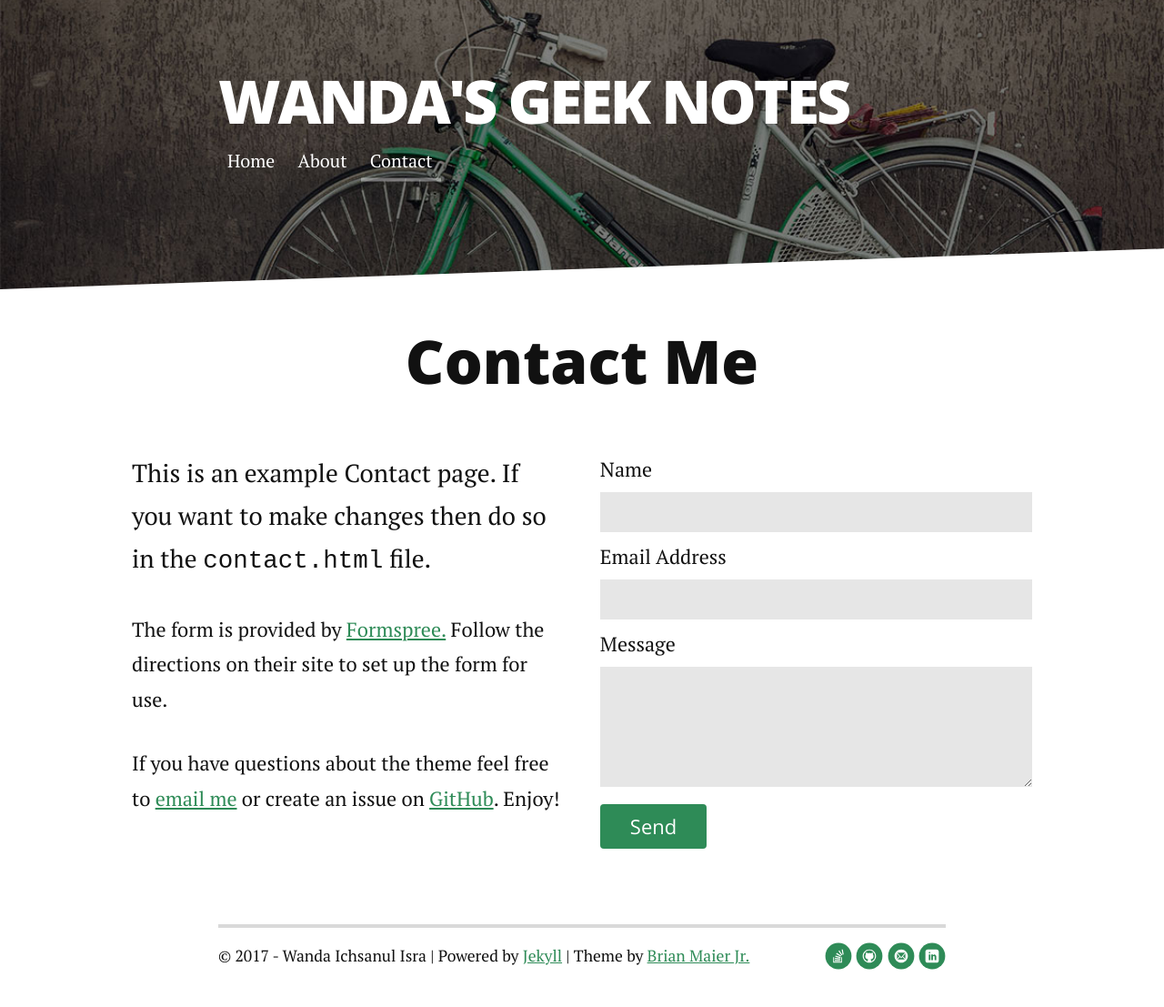
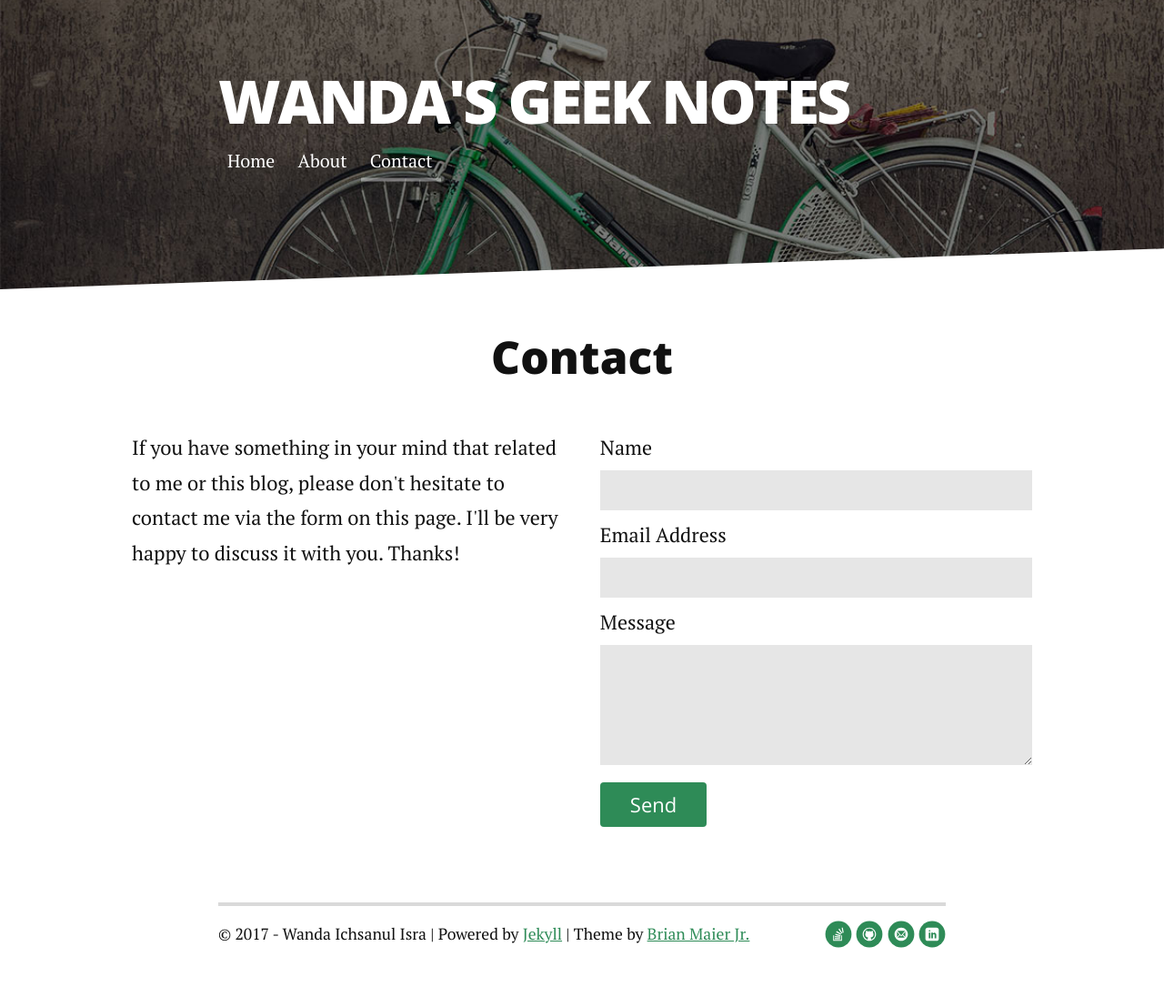
Before and after one commit to wlisrausr/wlisra.github.io, a Jekyll site: the page built from contact.md, in a window 1280 px wide. Shown: the whole page at 91% size. Built offline with Jekyll 4.4.1, drawn with Linux system fonts in a browser that asks for light colours; nearby versions of some CDN libraries; after the commit the page ends 1084 px from its top, so only the background shows below that.

Commit message:
Fix title, page title, and form action

```diff
--- a/contact.md
+++ b/contact.md
@@ -1,16 +1,14 @@
 ---
 layout: default
-title: Contact Long Haul
+title: "Contact"
 ---
 
 <div id="contact">
-  <h1 class="pageTitle">Contact Me</h1>
+  <h2 class="pageTitle">Contact</h2>
   <div class="contactContent">
-    <p class="intro">This is an example Contact page. If you want to make changes then do so in the <code>contact.html</code> file.</p>
-    <p>The form is provided by <a href="http://formspree.io/">Formspree.</a> Follow the directions on their site to set up the form for use.</p>
-    <p>If you have questions about the theme feel free to <a href="mailto:brimaidesigns@gmail.com">email me</a> or create an issue on <a href="https://github.com/brianmaierjr/long-haul">GitHub</a>. Enjoy!</p>
+    <p>If you have something in your mind that related to me or this blog, please don't hesitate to contact me via the form on this page. I'll be very happy to discuss it with you. Thanks!</p>
   </div>
-  <form action="http://formspree.io/your@mail.com" method="POST">
+  <form action="http://formspree.io/wandaisra@gmail.com" method="POST">
     <label for="name">Name</label>
     <input type="text" id="name" name="name" class="full-width"><br>
     <label for="email">Email Address</label>
```
